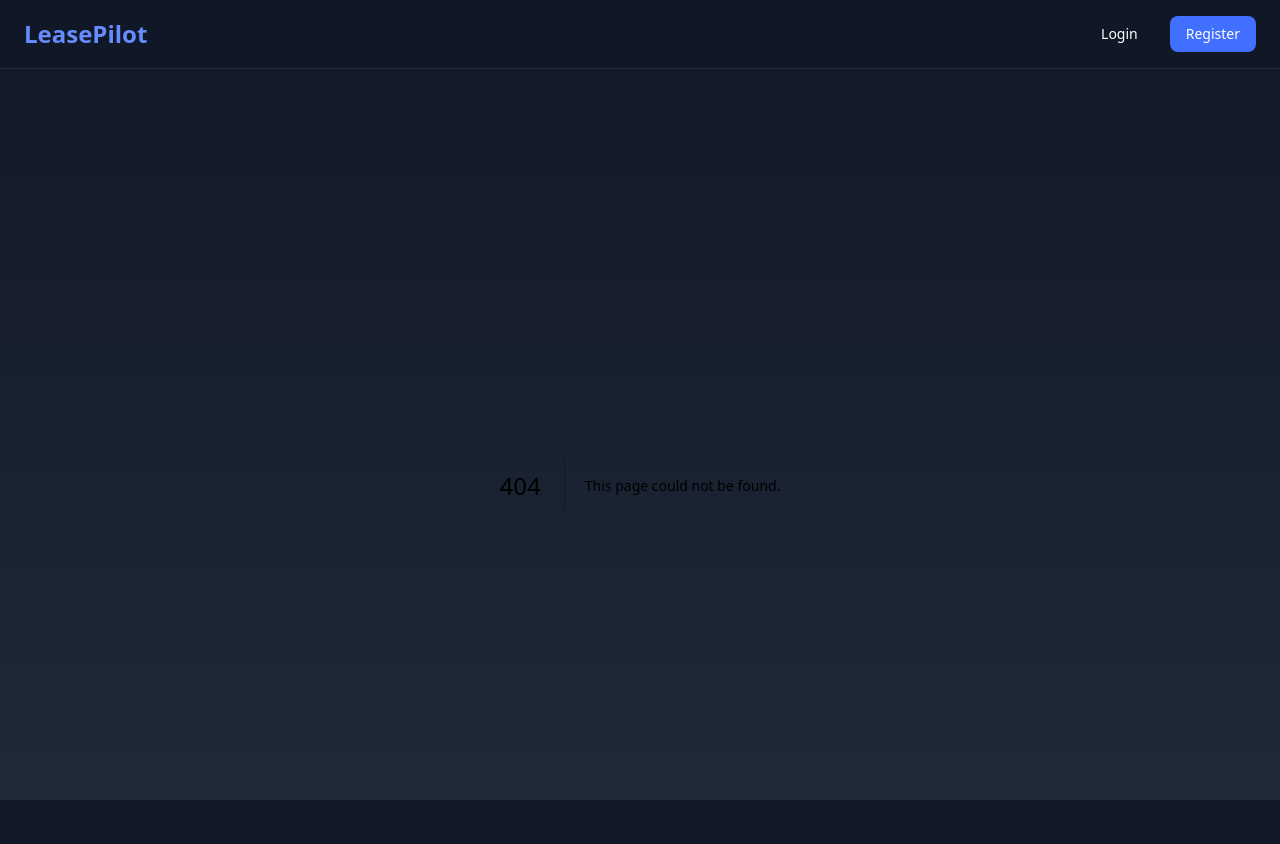
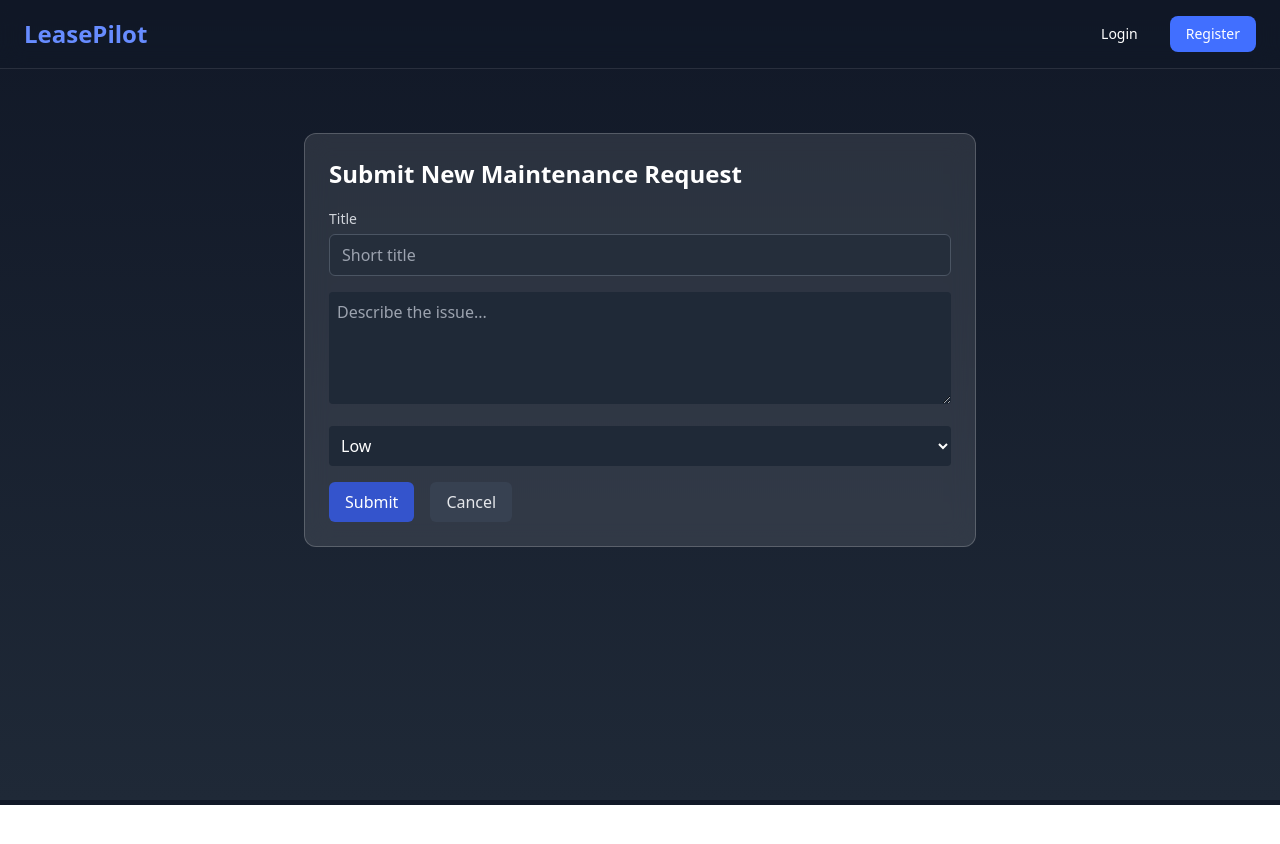
Before and after one commit to Jojo174code/Cloud_project-, a Next.js app in the folder client/: page /requests/new in a window 1280 px wide. Before the commit this address had no page. Shown: the top 844 px of the page. After the commit the page ends 805 px from the top, so only its background shows below. Built offline with nearby package versions, Linux system fonts and the light colour scheme.

Commit message:
Fix OverviewCard typo and add /requests/new route

```diff
--- /dev/null
+++ b/client/src/app/requests/new/page.tsx
@@ -0,0 +1,77 @@
+"use client";
+import { useState } from "react";
+import { useRouter } from "next/navigation";
+import { useAuth } from "@/hooks/useAuth";
+import Card from "@/components/Card";
+import Input from "@/components/Input";
+import Button from "@/components/Button";
+import LoadingSpinner from "@/components/LoadingSpinner";
+
+export default function NewRequestPage() {
+  const { token, logout } = useAuth();
+  const router = useRouter();
+  const [title, setTitle] = useState("");
+  const [description, setDescription] = useState("");
+  const [priority, setPriority] = useState("low");
+  const [submitting, setSubmitting] = useState(false);
+
+  const handleSubmit = async (e: React.FormEvent) => {
+    e.preventDefault();
+    if (!token) return;
+    setSubmitting(true);
+    try {
+      await (await import("@/lib/api")).api("/api/maintenance", {
+        method: "POST",
+        token,
+        body: { title, description, ai_priority: priority },
+      });
+      // after creation, go back to tenant dashboard
+      router.replace("/tenant/dashboard");
+    } catch (err) {
+      console.error(err);
+    } finally {
+      setSubmitting(false);
+    }
+  };
+
+  return (
+    <Card className="max-w-2xl mx-auto mt-12 p-6">
+      <h1 className="text-2xl font-bold mb-4 text-white">Submit New Maintenance Request</h1>
+      <form onSubmit={handleSubmit} className="space-y-4">
+        <Input
+          label="Title"
+          placeholder="Short title"
+          value={title}
+          onChange={(e) => setTitle(e.target.value)}
+          required
+        />
+        <textarea
+          className="w-full p-2 rounded bg-gray-800 text-white focus:outline-none focus:ring-2 focus:ring-primary-500"
+          placeholder="Describe the issue..."
+          rows={4}
+          value={description}
+          onChange={(e) => setDescription(e.target.value)}
+          required
+        />
+        <select
+          className="w-full p-2 rounded bg-gray-800 text-white focus:outline-none focus:ring-2 focus:ring-primary-500"
+          value={priority}
+          onChange={(e) => setPriority(e.target.value)}
+        >
+          <option value="low">Low</option>
+          <option value="medium">Medium</option>
+          <option value="high">High</option>
+          <option value="emergency">Emergency</option>
+        </select>
+        <div className="flex space-x-4">
+          <Button type="submit" disabled={submitting}>
+            {submitting ? <LoadingSpinner /> : "Submit"}
+          </Button>
+          <Button variant="secondary" onClick={() => router.back()} disabled={submitting}>
+            Cancel
+          </Button>
+        </div>
+      </form>
+    </Card>
+  );
+}
--- a/client/src/components/OverviewCard.tsx
+++ b/client/src/components/OverviewCard.tsx
@@ -9,7 +9,7 @@ interface Props {
 
 export default function OverviewCard({ title, value, icon, className = '' }: Props) {
   return (
-    <div className={`glass p-4 flex items-center space-x-3 ${className}`)}>
+    <div className={`glass p-4 flex items-center space-x-3 ${className}`}>
       {icon && <div className="text-2xl">{icon}</div>}
       <div>
         <p className="text-sm text-gray-400">{title}</p>
```
